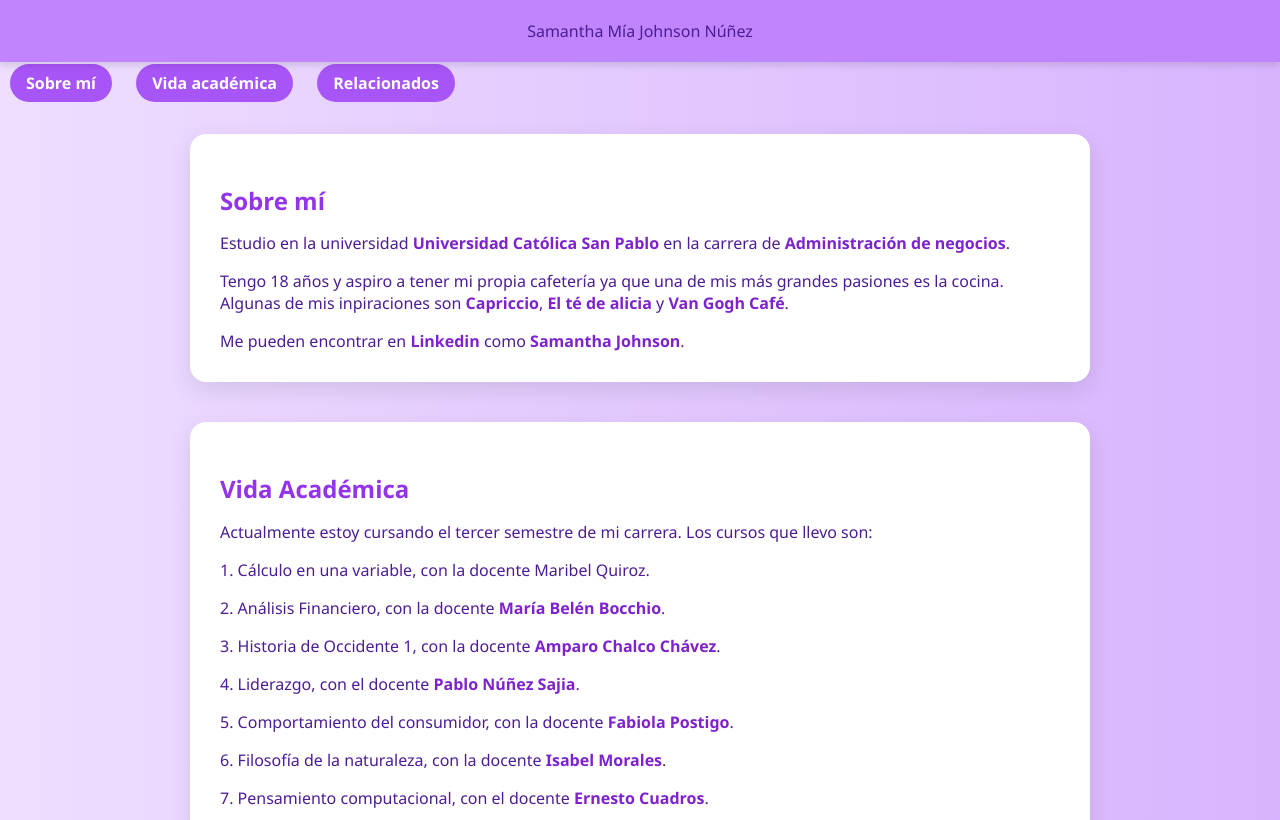
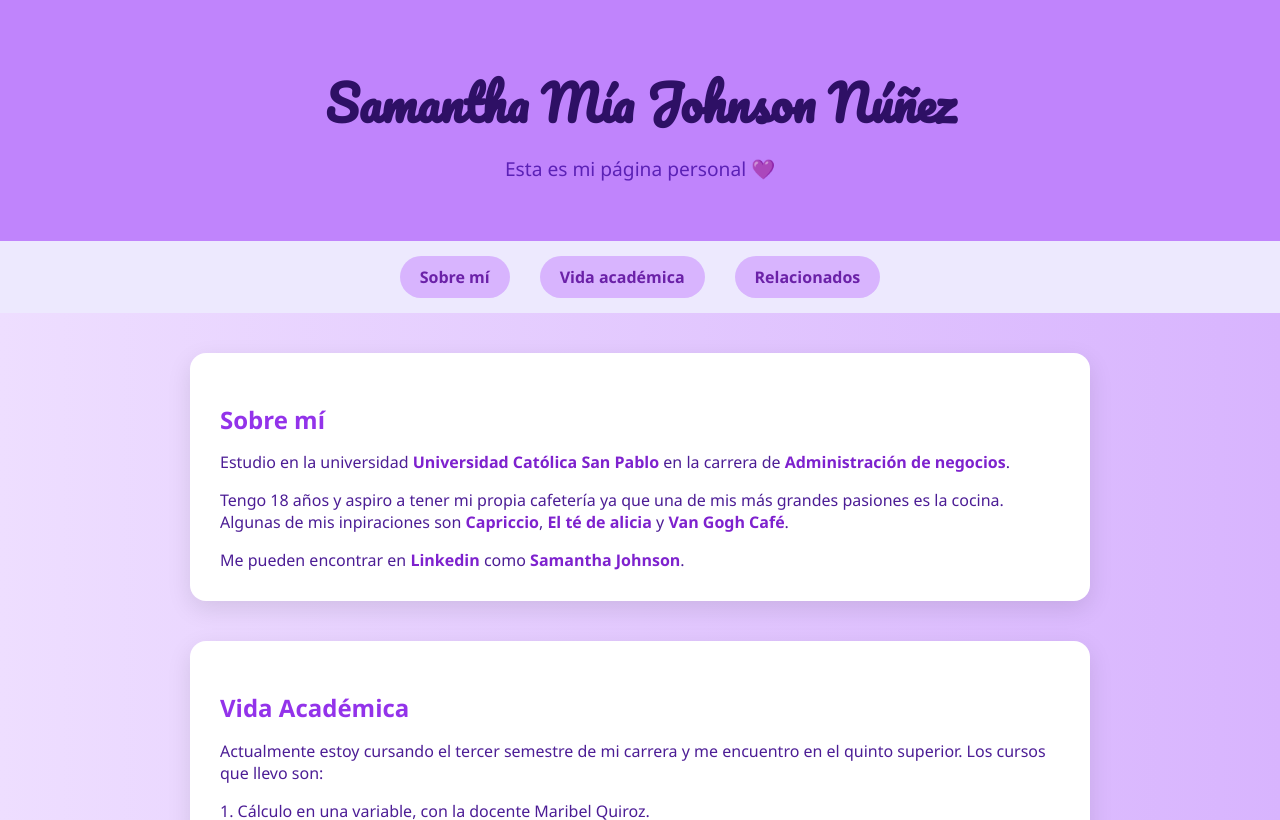
Before and after one commit to Sam061006/Samantha-M-a-Johnson-N-ez, a plain HTML site: page index.html in a window 1280 px wide. Shown: the top 820 px of the page. Drawn offline with Linux system fonts and the light colour scheme.

Commit message:
index.html

```diff
--- a/index.html
+++ b/index.html
@@ -6,47 +6,58 @@
   <meta name="viewport" content="width=device-width, initial-scale=1.0" />
   <title>Samantha Mía Johnson Núñez</title>
    <style>
+@import url('https://fonts.googleapis.com/css2?family=Pacifico&display=swap');
+
 body {
   margin: 0;
   font-family: 'Segoe UI', sans-serif;
-  background: linear-gradient(to right, #eedeff, #d8b4fe); /* degradado lila claro */
-  color: #4c1d95; /* violeta oscuro para el texto */
+  background: linear-gradient(to right, #eedeff, #d8b4fe);
+  color: #4c1d95;
   scroll-behavior: smooth;
 }
 
 header {
-  background-color: #c084fc; /* encabezado lila medio */
-  padding: 20px;
+  background-color: #c084fc;
   text-align: center;
-  position: sticky;
-  top: 0;
-  z-index: 10;
+  padding: 60px 20px 40px;
   box-shadow: 0 4px 6px rgba(0,0,0,0.1);
 }
 
-header h1 {
+.nombre {
   margin: 0;
-  font-size: 2.5em;
-  color: white;
+  font-size: 3em;
+  font-family: 'Pacifico', cursive;
+  color: #2e1065;
 }
 
-nav {
+.subtitulo {
   margin-top: 10px;
+  font-size: 1.2em;
+  color: #5b21b6;
 }
 
-nav a {
-  margin: 0 10px;
-  text-decoration: none;
-  color: white;
-  font-weight: bold;
-  background-color: #a855f7; /* botones lila más oscuro */
-  padding: 8px 16px;
-  border-radius: 20px;
-  transition: background-color 0.3s;
+.menu {
+  display: flex;
+  justify-content: center;
+  gap: 30px;
+  flex-wrap: wrap;
+  background-color: #ede9fe;
+  padding: 15px;
 }
 
-nav a:hover {
-  background-color: #9333ea; /* al pasar el mouse */
+.menu a {
+  text-decoration: none;
+  font-weight: bold;
+  color: #6b21a8;
+  padding: 10px 20px;
+  border-radius: 30px;
+  background-color: #d8b4fe;
+  transition: background-color 0.3s, transform 0.3s;
+}
+
+.menu a:hover {
+  background-color: #c084fc;
+  transform: scale(1.05);
 }
 
 .container {
@@ -64,12 +75,12 @@ nav a:hover {
 }
 
 .card h2 {
-  color: #9333ea; /* títulos en morado vibrante */
+  color: #9333ea;
   margin-bottom: 15px;
 }
 
 .card a {
-  color: #7e22ce; /* enlaces */
+  color: #7e22ce;
   text-decoration: none;
   font-weight: bold;
 }
@@ -95,26 +106,35 @@ li {
 }
 
 @media (max-width: 600px) {
-  header h1 {
-    font-size: 1.8em;
+  .nombre {
+    font-size: 2em;
   }
 
-  nav a {
-    display: block;
-    margin: 10px auto;
-    width: fit-content;
+  .menu {
+    flex-direction: column;
+    align-items: center;
+  }
+
+  .menu a {
+    margin-bottom: 10px;
   }
 }
 </style>
+
+  </style>
 </head>
 <body>
-  <header>Samantha Mía Johnson Núñez</header>
+<header>
+  <h1 class="nombre">Samantha Mía Johnson Núñez</h1>
+  <p class="subtitulo">Esta es mi página personal 💜</p>
+</header>
 
-  <nav>
+<nav class="menu">
   <a href="#sobre-mi">Sobre mí</a>
   <a href="#contacto">Vida académica</a>
   <a href="#experiencia">Relacionados</a>
 </nav>
+
 
   <div class="container">
     <section id="sobre-mi" class="card">
@@ -129,7 +149,7 @@ li {
     <section id="contacto" class="card">
       <h2>Vida Académica</h2>
       <p>
-        Actualmente estoy cursando el tercer semestre de mi carrera. Los cursos que llevo son:
+        Actualmente estoy cursando el tercer semestre de mi carrera y me encuentro en el quinto superior. Los cursos que llevo son:
       </p>
       1. Cálculo en una variable, con la docente Maribel Quiroz.
       </p>
```
Lines whose indentation alone changed are shown as unchanged.
